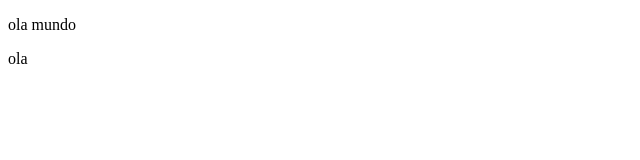
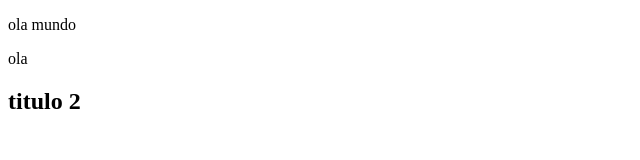
Before and after one commit to Ryan-lima13/curso_git1, a plain HTML site: page index.html in a window 1280 px wide. Shown: the whole page, without its empty margins (0-640 px from the left). Drawn offline with Linux system fonts and the light colour scheme.

Commit message:
atualizando

```diff
--- a/index.html
+++ b/index.html
@@ -9,5 +9,6 @@
 <body>
     <p>ola mundo</p>
     <p>ola</p>
+    <h2>titulo 2</h2>
 </body>
 </html>
```
